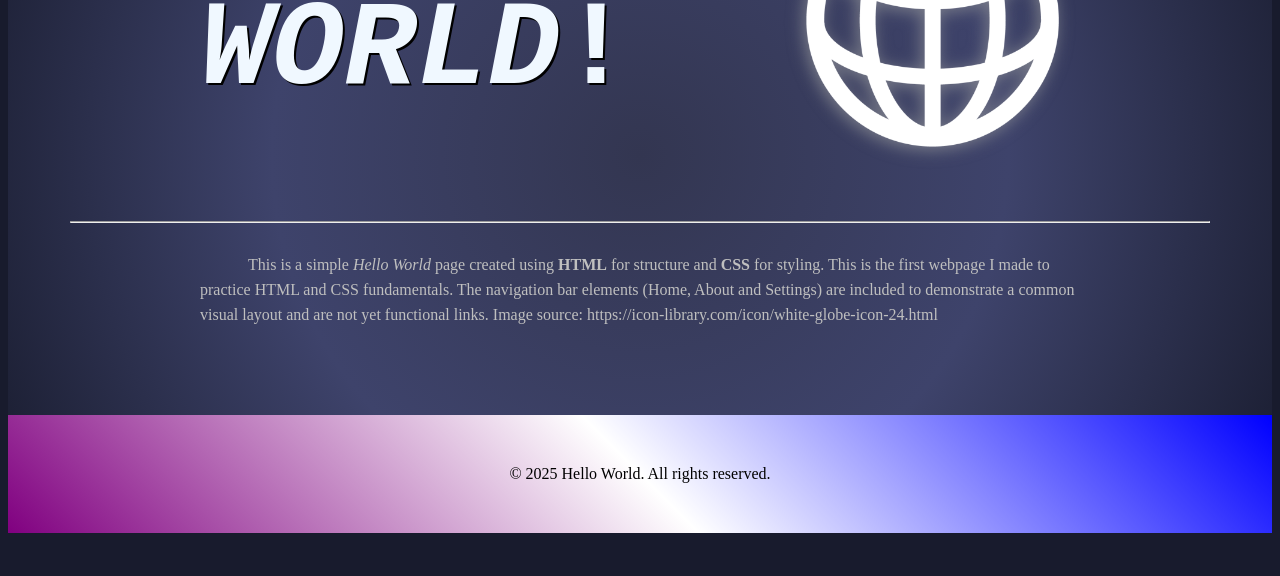
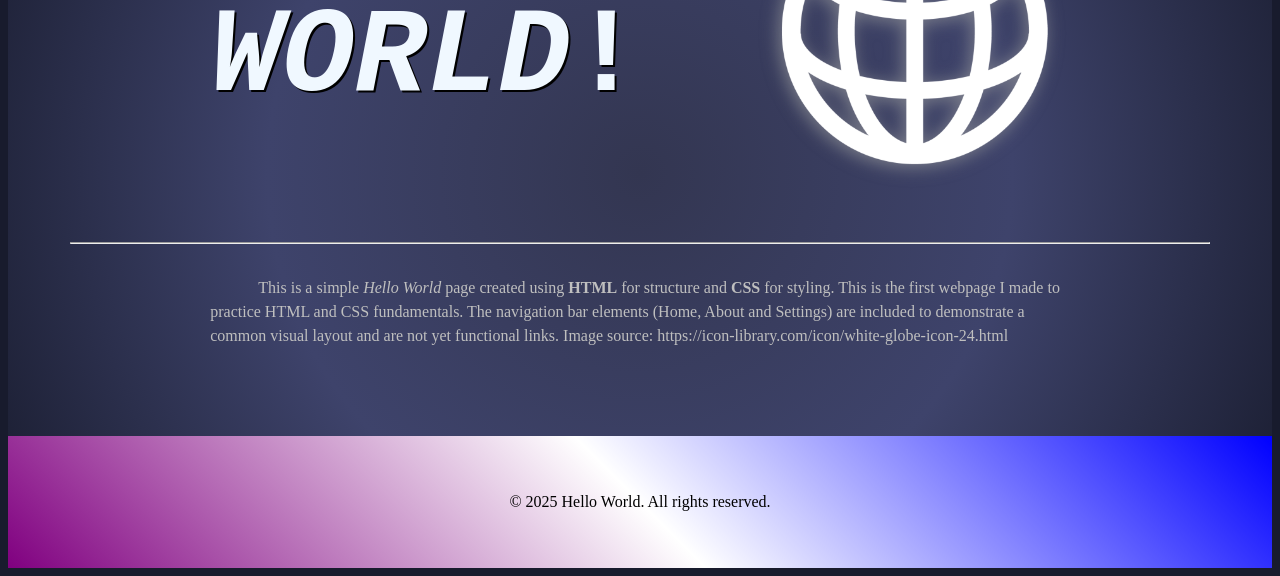
Before and after one commit to ShaninaKyle/Hello-World, a plain HTML site: page index.html in a window 1280 px wide. Shown: the part 230-806 px from the top of the page. Drawn offline with Linux system fonts and the light colour scheme.

Commit message:
Update index.html

```diff
--- a/index.html
+++ b/index.html
@@ -9,35 +9,34 @@
                padding: 1%;
                width: 100%;
                text-align: center;}
-        h2,h1 {text-indent: 2in;
+        h2,h1 {margin-left: 16%;
                color:aliceblue;
                font-family: 'Courier New', Courier, monospace;
                text-shadow: 2px 2px black;}
         td {width: 30%;}
         p {text-indent: 0.5in;
            color:rgb(191, 191, 191);
-           margin-top: 0.3in;
-           margin-left: 2in;
-           margin-right: 2in;
-           line-height: 25px;}
+           margin-top: 2.5%;
+           margin-left: 16%;
+           margin-right: 16%;
+           line-height: 150%;}
         a {color:aliceblue;
            text-decoration: none;}
         hr {width: 90%}
         blockquote {text-align: center;
                     background: linear-gradient(45deg,purple, white, blue );
-                    padding: 50px;
-                    margin: 0px;}
+                    padding: 4.5%;
+                    margin: 0%;}
         html {background-color: rgb(24, 27, 45) ;}
-
-
     </style>
 </head>
+
 <body>
     <table><tr><td><a href="">Home</a></td><td><a href="">About</a></td><td><a href="">Settings</a></td></td></table>
     <br><br>
-    <img src="world.jpg" width="300" style="float: right; margin-right: 2in; margin-bottom: 0.5in; margin-top: 0.1in">
-    <h2 style="font-size: 30pt; margin-top: 70px; margin-bottom: 5px;">HELLO,</h2>
-    <h1 style="font-size: 90pt; margin-top: 5px; margin-bottom: 5px "><i>WORLD</i>!</h1>
+    <img src="world.jpg" width="25%" style="float: right; margin-right: 16%; margin-bottom: 4%; margin-top: 1%">
+    <h2 style="font-size: 250%; margin-top: 6%; margin-bottom: 0.5%;">HELLO,</h2>
+    <h1 style="font-size: 750%; margin-top: 0.5%; margin-bottom: 8% "><i>WORLD</i>!</h1>
     <hr>
     <p> This is a simple <i>Hello World</i> page created using <b>HTML</b> for structure and <b>CSS</b> for styling. This is the first webpage I made to
         practice HTML and CSS fundamentals. The navigation bar elements (Home, About and Settings) are included to demonstrate a common visual
@@ -45,7 +44,5 @@
     <br><br><br><br>
         <blockquote>© 2025 Hello World. All rights reserved.</blockquote>
 
-
-
 </body>
 </html>
```
